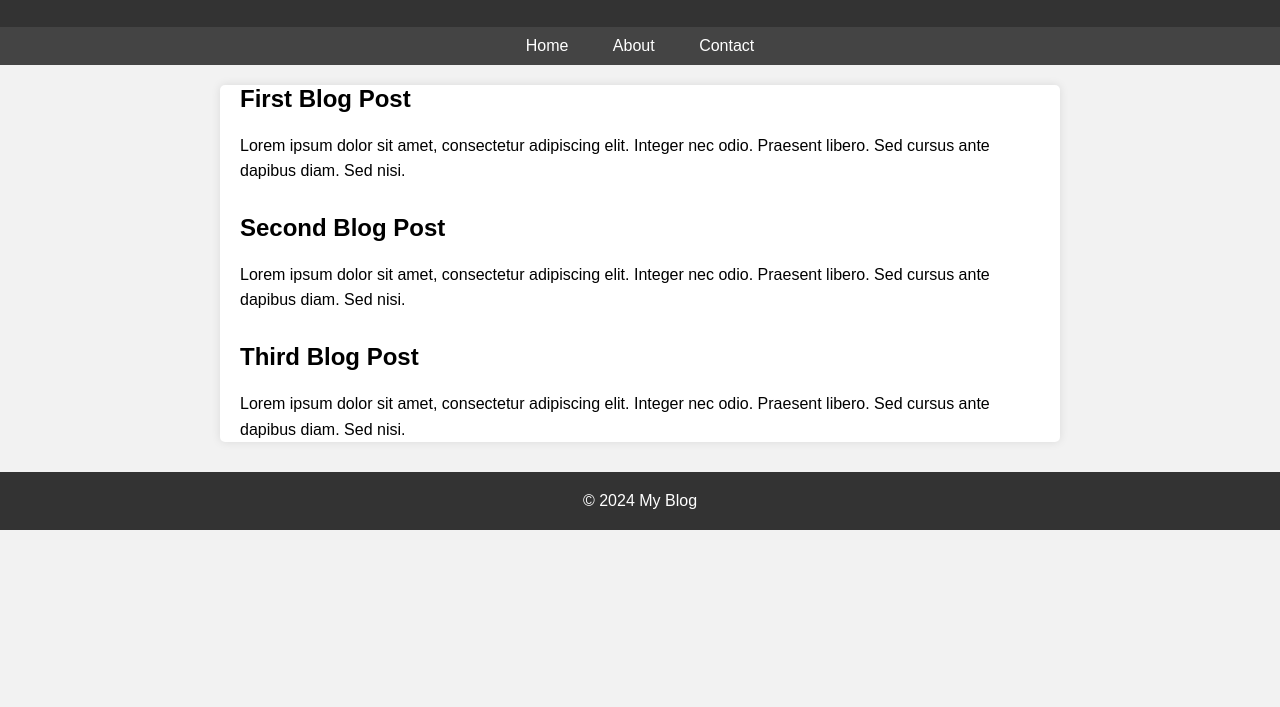
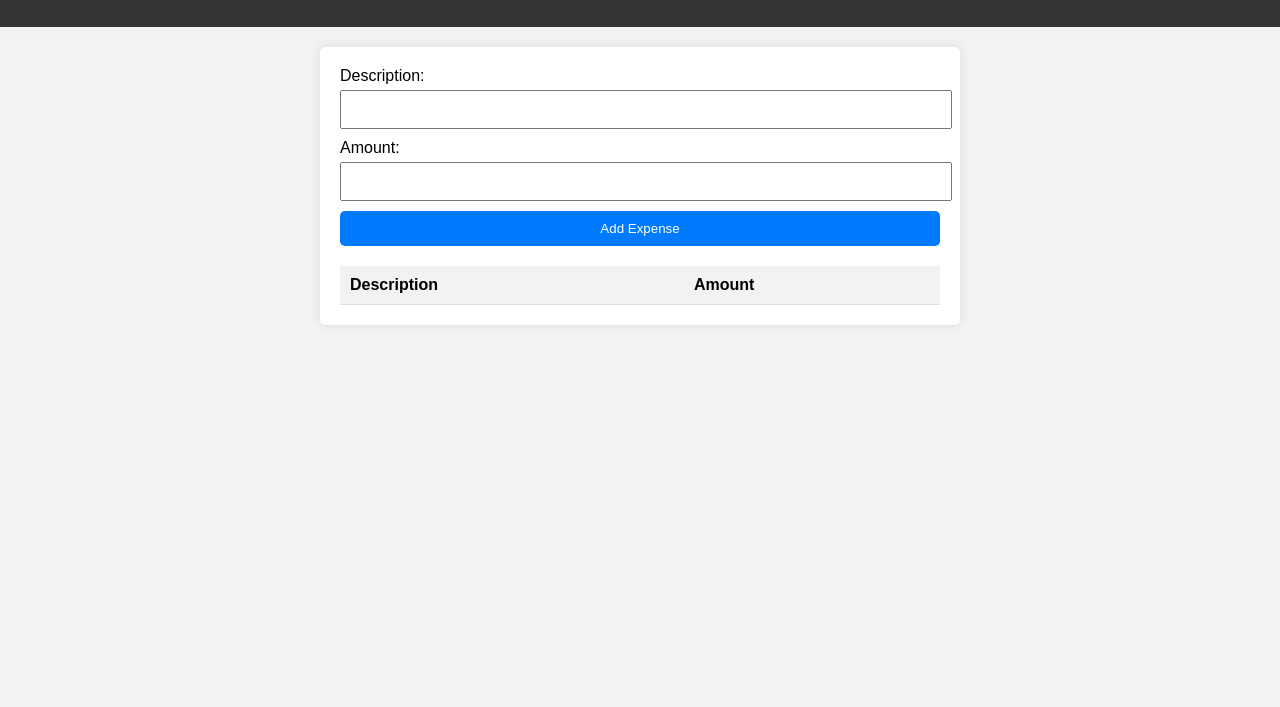
Before and after one commit to saifali9189/task-1, a plain HTML site: page index.html in a window 1280 px wide. Shown: the part 93-800 px from the top of the page. Drawn offline with Linux system fonts and the light colour scheme.

Commit message:
Add files via upload

```diff
--- a/index.html
+++ b/index.html
@@ -3,7 +3,7 @@
 <head>
     <meta charset="UTF-8">
     <meta name="viewport" content="width=device-width, initial-scale=1.0">
-    <title>My Blog</title>
+    <title>Money Tracker</title>
     <style>
         body {
             font-family: Arial, sans-serif;
@@ -17,77 +17,104 @@
             padding: 20px;
             text-align: center;
         }
-        nav {
-            background-color: #444;
-            color: #fff;
-            padding: 10px;
-            text-align: center;
-        }
-        nav a {
-            color: #fff;
-            text-decoration: none;
-            padding: 10px 20px;
-        }
-        nav a:hover {
-            background-color: #555;
-        }
         .container {
-            max-width: 800px;
+            max-width: 600px;
             margin: 20px auto;
-            padding: 0 20px;
+            padding: 20px;
             background-color: #fff;
             border-radius: 5px;
             box-shadow: 0 0 10px rgba(0, 0, 0, 0.1);
         }
-        .post {
-            margin-bottom: 30px;
+        form {
+            margin-bottom: 20px;
         }
-        .post h2 {
-            margin-top: 0;
+        label {
+            display: block;
+            margin-bottom: 5px;
         }
-        .post p {
-            line-height: 1.6;
+        input[type="text"], input[type="number"] {
+            width: calc(100% - 12px);
+            padding: 10px;
+            margin-bottom: 10px;
         }
-        footer {
-            background-color: #333;
+        input[type="submit"] {
+            width: 100%;
+            padding: 10px;
+            background-color: #007bff;
+            border: none;
+            border-radius: 5px;
             color: #fff;
-            padding: 20px;
-            text-align: center;
+            cursor: pointer;
+        }
+        input[type="submit"]:hover {
+            background-color: #0056b3;
+        }
+        table {
+            width: 100%;
+            border-collapse: collapse;
+            margin-top: 20px;
+        }
+        th, td {
+            padding: 10px;
+            text-align: left;
+            border-bottom: 1px solid #ddd;
+        }
+        th {
+            background-color: #f2f2f2;
         }
     </style>
 </head>
 <body>
 
 <header>
-    <h1>My Blog</h1>
+    <h1>Money Tracker</h1>
 </header>
 
-<nav>
-    <a href="#">Home</a>
-    <a href="#">About</a>
-    <a href="#">Contact</a>
-</nav>
+<div class="container">
+    <form id="expenseForm">
+        <label for="description">Description:</label>
+        <input type="text" id="description" name="description" required>
+        <label for="amount">Amount:</label>
+        <input type="number" id="amount" name="amount" required>
+        <input type="submit" value="Add Expense">
+    </form>
 
-<div class="container">
-    <div class="post">
-        <h2>First Blog Post</h2>
-        <p>Lorem ipsum dolor sit amet, consectetur adipiscing elit. Integer nec odio. Praesent libero. Sed cursus ante dapibus diam. Sed nisi.</p>
-    </div>
-
-    <div class="post">
-        <h2>Second Blog Post</h2>
-        <p>Lorem ipsum dolor sit amet, consectetur adipiscing elit. Integer nec odio. Praesent libero. Sed cursus ante dapibus diam. Sed nisi.</p>
-    </div>
-
-    <div class="post">
-        <h2>Third Blog Post</h2>
-        <p>Lorem ipsum dolor sit amet, consectetur adipiscing elit. Integer nec odio. Praesent libero. Sed cursus ante dapibus diam. Sed nisi.</p>
-    </div>
+    <table id="expenseTable">
+        <thead>
+            <tr>
+                <th>Description</th>
+                <th>Amount</th>
+            </tr>
+        </thead>
+        <tbody>
+            <!-- Expenses will be added here dynamically -->
+        </tbody>
+    </table>
 </div>
 
-<footer>
-    &copy; 2024 My Blog
-</footer>
+<script>
+    document.getElementById('expenseForm').addEventListener('submit', function(event) {
+        event.preventDefault();
+
+        var description = document.getElementById('description').value;
+        var amount = parseFloat(document.getElementById('amount').value);
+
+        if (description && !isNaN(amount)) {
+            var tableBody = document.getElementById('expenseTable').getElementsByTagName('tbody')[0];
+            var newRow = tableBody.insertRow();
+            var cell1 = newRow.insertCell(0);
+            var cell2 = newRow.insertCell(1);
+            cell1.textContent = description;
+            cell2.textContent = '$' + amount.toFixed(2);
+
+            // Clear form fields
+            document.getElementById('description').value = '';
+            document.getElementById('amount').value = '';
+        } else {
+            alert('Please enter a valid description and amount.');
+        }
+    });
+</script>
 
 </body>
 </html>
```
